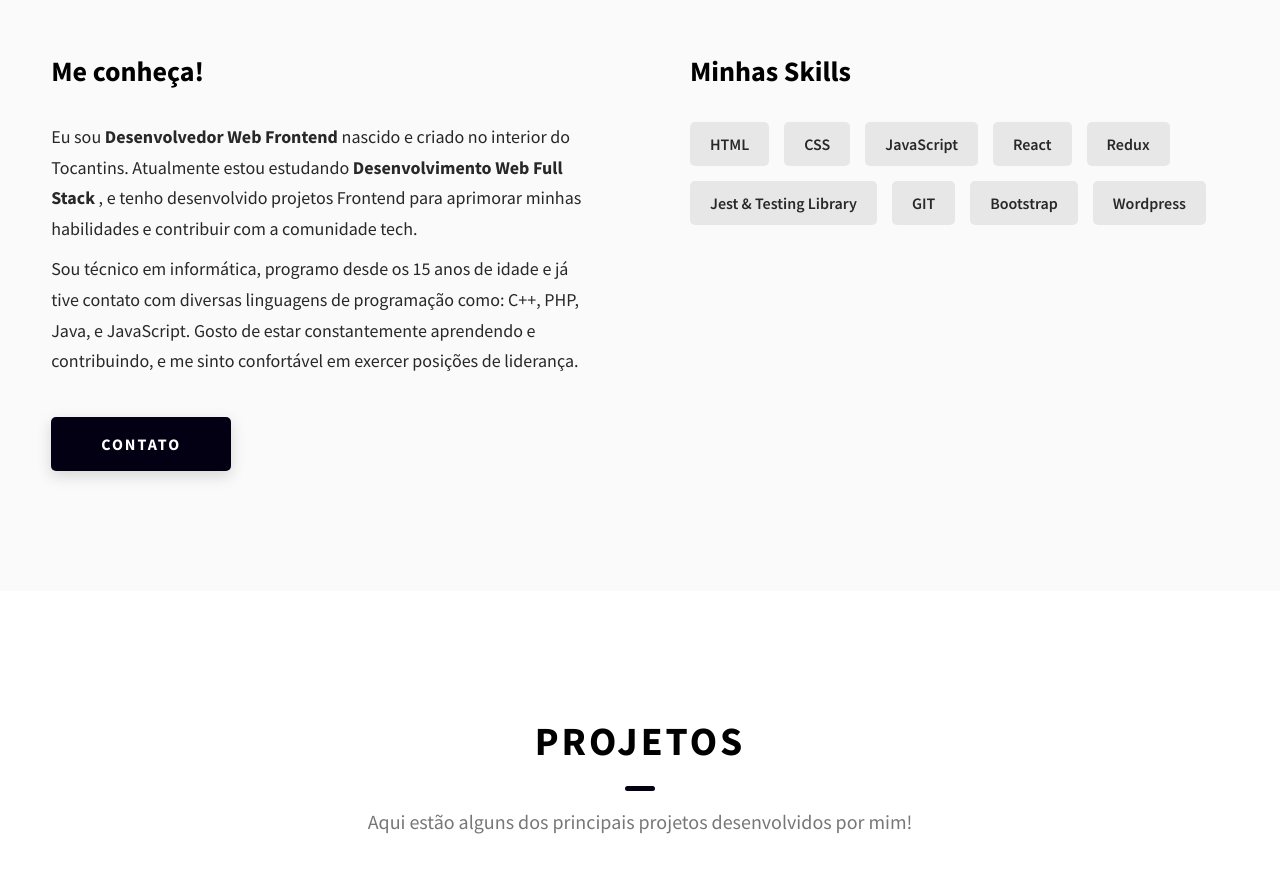
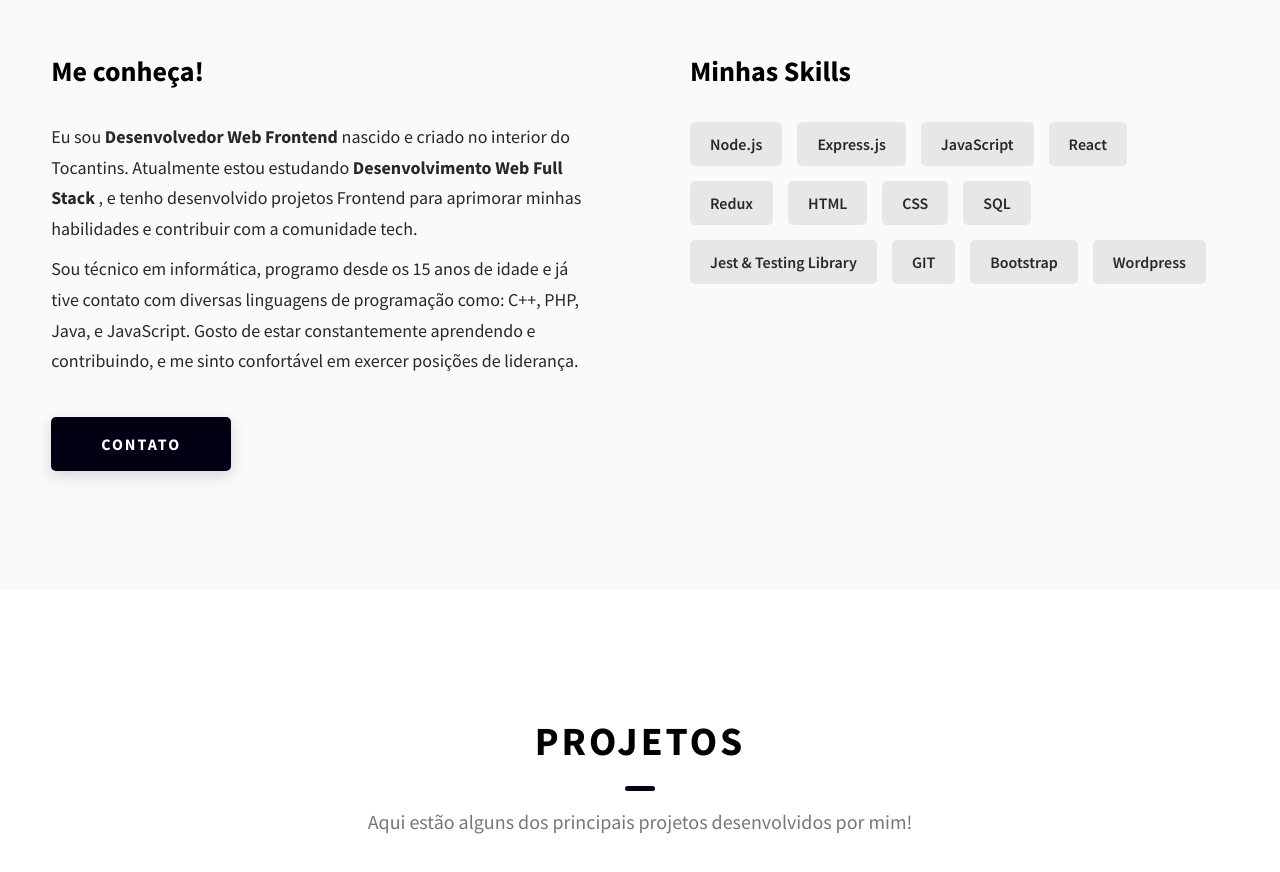
Before and after one commit to welitonlimaa/portfolio, a React (Create React App) app: page / in a window 1280 px wide. Shown: the part 1020-1892 px from the top of the page. Built offline with nearby package versions, Linux system fonts and the light colour scheme.

Commit message:
skills node express sql

```diff
--- a/src/components/About.js
+++ b/src/components/About.js
@@ -33,11 +33,14 @@ class About extends React.Component {
             <div className="about__content-skills">
               <h3 className="about__content-title">Minhas Skills</h3>
               <div className="skills">
-                <div className="skills__skill">HTML</div>
-                <div className="skills__skill">CSS</div>
+                <div className="skills__skill">Node.js</div>
+                <div className="skills__skill">Express.js</div>
                 <div className="skills__skill">JavaScript</div>
                 <div className="skills__skill">React</div>
                 <div className="skills__skill">Redux</div>
+                <div className="skills__skill">HTML</div>
+                <div className="skills__skill">CSS</div>
+                <div className="skills__skill">SQL</div>
                 <div className="skills__skill">Jest & Testing Library</div>
                 <div className="skills__skill">GIT</div>
                 <div className="skills__skill">Bootstrap</div>
```
